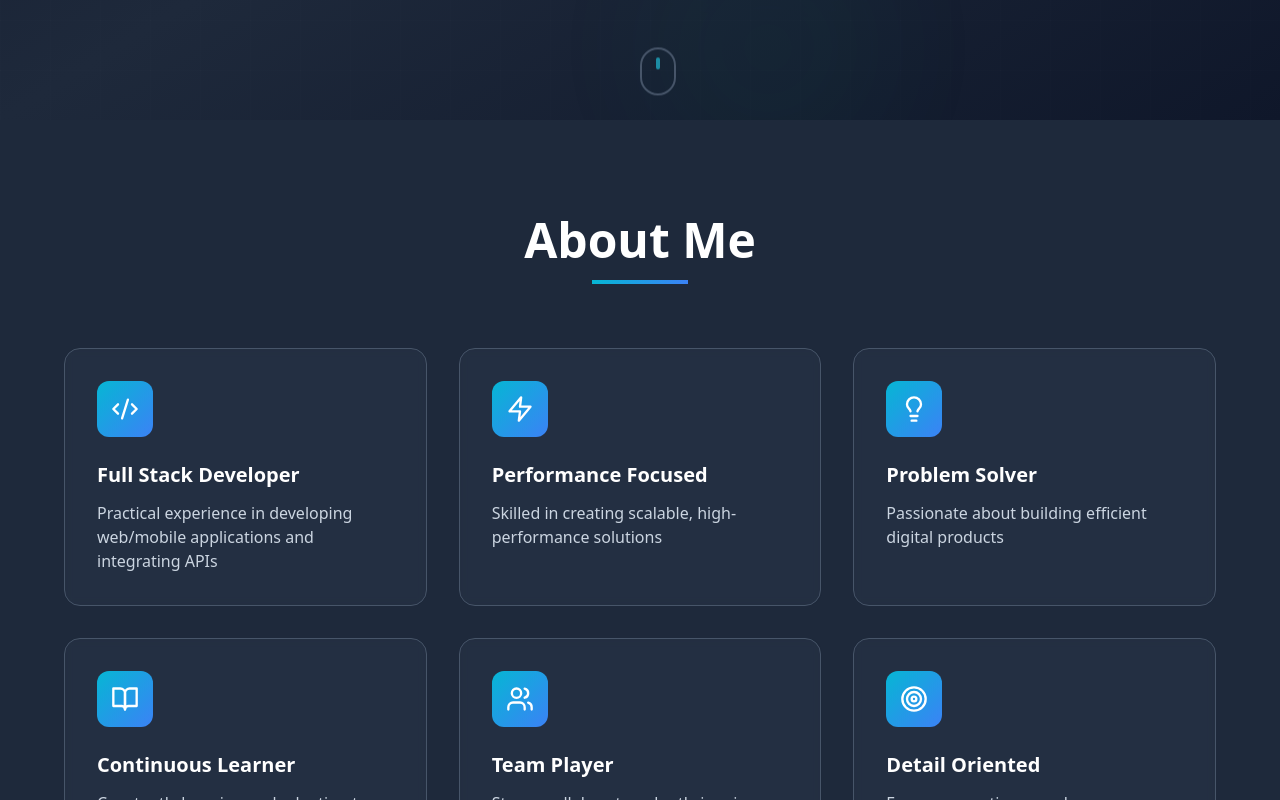
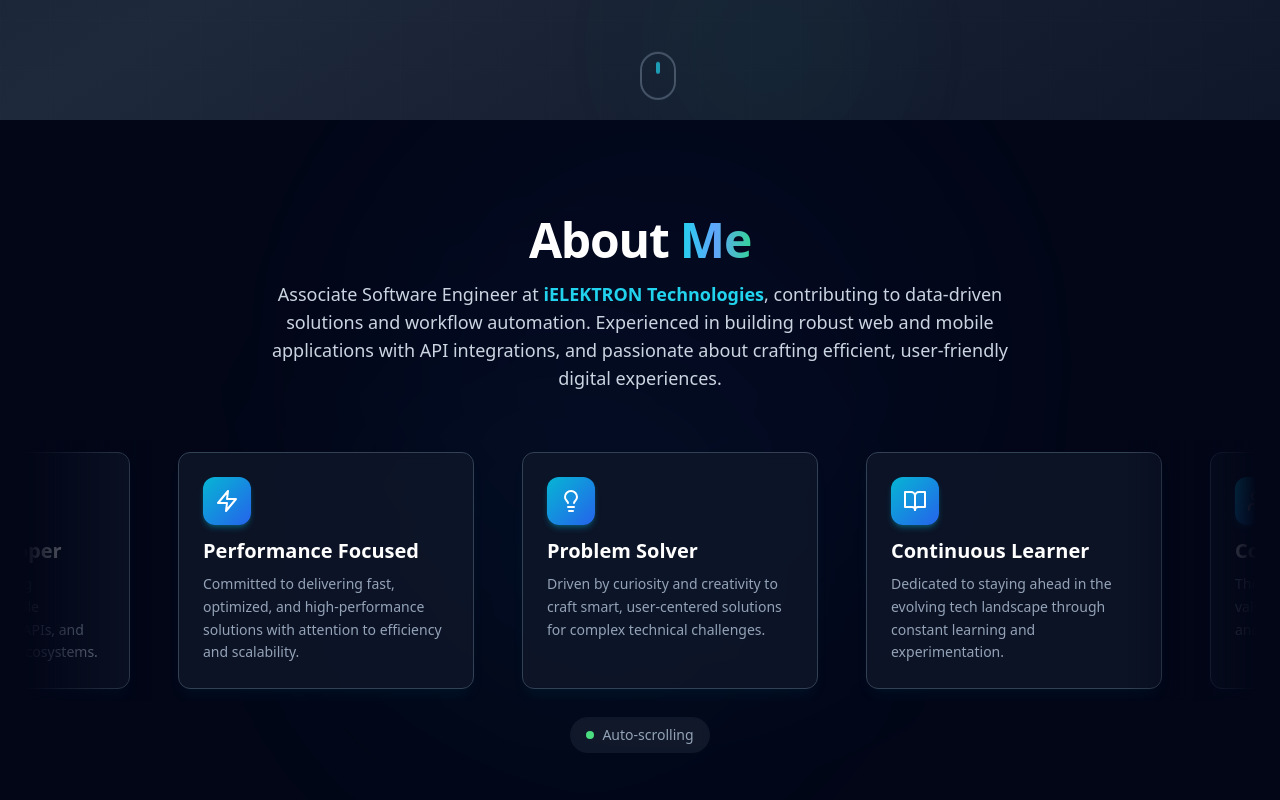
Before and after one commit to afriths/AfrithPortfolio, a React (Vite) app: page / in a window 1280 px wide. Shown: the part 680-1480 px from the top of the page. Built offline with nearby package versions, Linux system fonts and the light colour scheme.

Commit message:
complete new about section, resume added

```diff
--- a/src/components/About.tsx
+++ b/src/components/About.tsx
@@ -1,69 +1,193 @@
 import { Code2, Zap, Lightbulb, BookOpen, Users, Target } from 'lucide-react';
+import { useRef, useState, useEffect } from 'react';
 
 export default function About() {
+  const containerRef = useRef<HTMLDivElement>(null);
+  const [isPaused, setIsPaused] = useState(false);
+  const [showHint, setShowHint] = useState(true);
+  const scrollPosRef = useRef(0);
+  const isUserScrollingRef = useRef(false);
+
   const traits = [
-    {
-      icon: Code2,
-      title: 'Full Stack Developer',
-      description: 'Practical experience in developing web/mobile applications and integrating APIs'
-    },
-    {
-      icon: Zap,
-      title: 'Performance Focused',
-      description: 'Skilled in creating scalable, high-performance solutions'
-    },
-    {
-      icon: Lightbulb,
-      title: 'Problem Solver',
-      description: 'Passionate about building efficient digital products'
-    },
-    {
-      icon: BookOpen,
-      title: 'Continuous Learner',
-      description: 'Constantly learning and adapting to new technologies'
-    },
-    {
-      icon: Users,
-      title: 'Team Player',
-      description: 'Strong collaborator who thrives in team environments'
-    },
-    {
-      icon: Target,
-      title: 'Detail Oriented',
-      description: 'Focus on creating seamless user experiences across all platforms'
-    }
+    { icon: Code2, title: 'Full Stack Developer', description: 'Experienced in developing responsive web and mobile applications, integrating APIs, and building scalable digital ecosystems.' },
+    { icon: Zap, title: 'Performance Focused', description: 'Committed to delivering fast, optimized, and high-performance solutions with attention to efficiency and scalability.' },
+    { icon: Lightbulb, title: 'Problem Solver', description: 'Driven by curiosity and creativity to craft smart, user-centered solutions for complex technical challenges.' },
+    { icon: BookOpen, title: 'Continuous Learner', description: 'Dedicated to staying ahead in the evolving tech landscape through constant learning and experimentation.' },
+    { icon: Users, title: 'Collaborative Mindset', description: 'Thrives in team-driven environments, valuing communication, adaptability, and shared success.' },
+    { icon: Target, title: 'Detail Oriented', description: 'Focused on precision and quality, ensuring each product delivers an intuitive and seamless user experience.' },
   ];
 
+  // Duplicate traits multiple times for seamless looping
+  const duplicatedTraits = [...traits, ...traits, ...traits, ...traits];
+
+  // Auto-scroll effect
+  useEffect(() => {
+    const container = containerRef.current;
+    if (!container) return;
+
+    let animationId: number;
+    const scrollSpeed = 0.5;
+
+    const animateScroll = () => {
+      if (!isPaused && container && !isUserScrollingRef.current) {
+        scrollPosRef.current += scrollSpeed;
+
+        // Reset scroll position when we reach the duplicated content boundary
+        if (scrollPosRef.current >= container.scrollWidth / 2) {
+          scrollPosRef.current = 0;
+        }
+
+        container.scrollLeft = scrollPosRef.current;
+      }
+      animationId = requestAnimationFrame(animateScroll);
+    };
+
+    animationId = requestAnimationFrame(animateScroll);
+    return () => cancelAnimationFrame(animationId);
+  }, [isPaused]);
+
+  // Sync scroll position when user scrolls manually
+  const handleScroll = () => {
+    if (containerRef.current && isUserScrollingRef.current) {
+      scrollPosRef.current = containerRef.current.scrollLeft;
+    }
+    setShowHint(false);
+  };
+
+  const handleMouseEnter = () => {
+    setIsPaused(true);
+    isUserScrollingRef.current = true;
+
+    // Store current position when user starts interacting
+    if (containerRef.current) {
+      scrollPosRef.current = containerRef.current.scrollLeft;
+    }
+  };
+
+  const handleMouseLeave = () => {
+    setIsPaused(false);
+    isUserScrollingRef.current = false;
+
+    // Continue from the stored position
+    // No need to reset scrollPosRef.current since it's already updated by handleScroll
+  };
+
+  // Hide hint after 5 seconds
+  useEffect(() => {
+    const timer = setTimeout(() => {
+      setShowHint(false);
+    }, 5000);
+    return () => clearTimeout(timer);
+  }, []);
+
   return (
-    <section id="about" className="py-16 md:py-24 bg-slate-800">
-      <div className="container mx-auto px-4 sm:px-6">
-        <div className="max-w-6xl mx-auto">
-          <div className="text-center mb-12 md:mb-16">
-            <h2 className="text-3xl sm:text-4xl md:text-5xl font-bold mb-4 text-white">
-              About Me
-            </h2>
-            <div className="w-24 h-1 bg-gradient-to-r from-cyan-500 to-blue-500 mx-auto"></div>
-          </div>
+    <section id="about" className="py-16 md:py-24 bg-slate-950 relative overflow-hidden">
+      {/* Background Glow */}
+      <div className="absolute inset-0 opacity-40">
+        <div className="absolute top-1/4 left-1/4 w-[500px] h-[500px] bg-cyan-700/10 rounded-full blur-[100px]" />
+        <div className="absolute bottom-1/4 right-1/4 w-[600px] h-[600px] bg-blue-700/10 rounded-full blur-[100px]" />
+      </div>
 
-          <div className="grid grid-cols-1 sm:grid-cols-2 lg:grid-cols-3 gap-6 md:gap-8">
-            {traits.map((trait, index) => {
+      <div className="container mx-auto px-6 relative z-10">
+        {/* HEADER */}
+        <div className="max-w-4xl mx-auto text-center mb-8 md:mb-12">
+          <h2 className="text-4xl md:text-5xl font-extrabold mb-4 text-white tracking-tight">
+            About{' '}
+            <span className="bg-gradient-to-r from-cyan-400 via-blue-400 to-emerald-400 bg-clip-text text-transparent">
+              Me
+            </span>
+          </h2>
+          <p className="text-base md:text-lg text-slate-300 max-w-3xl mx-auto leading-relaxed">
+            Associate Software Engineer at{' '}
+            <span className="text-cyan-400 font-semibold">iELEKTRON Technologies</span>, contributing to
+            data-driven solutions and workflow automation. Experienced in building robust web and mobile
+            applications with API integrations, and passionate about crafting efficient, user-friendly digital
+            experiences.
+          </p>
+        </div>
+
+        {/* SCROLLABLE SECTION */}
+        <div className="relative py-0 md:py-0">
+          {/* Fade overlays */}
+          <div className="absolute inset-y-0 left-0 w-32 bg-gradient-to-r from-slate-950 to-transparent z-20 pointer-events-none" />
+          <div className="absolute inset-y-0 right-0 w-32 bg-gradient-to-l from-slate-950 to-transparent z-20 pointer-events-none" />
+
+          {/* Scroll hint */}
+          {showHint && (
+            <div className="absolute top-2 left-1/2 transform -translate-x-1/2 z-30">
+              <div className="flex items-center space-x-2 bg-slate-800/90 backdrop-blur-sm px-4 py-2 rounded-full border border-slate-600">
+                <div className="flex space-x-1">
+                  <div className="w-1 h-1 bg-cyan-400 rounded-full animate-bounce" />
+                  <div className="w-1 h-1 bg-cyan-400 rounded-full animate-bounce" style={{animationDelay: '0.1s'}} />
+                  <div className="w-1 h-1 bg-cyan-400 rounded-full animate-bounce" style={{animationDelay: '0.2s'}} />
+                </div>
+                <span className="text-cyan-400 text-xs font-medium">Hover to pause and scroll</span>
+              </div>
+            </div>
+          )}
+
+          <div
+            ref={containerRef}
+            className="overflow-x-scroll hide-scrollbar flex space-x-6 cursor-grab active:cursor-grabbing"
+            onMouseEnter={handleMouseEnter}
+            onMouseLeave={handleMouseLeave}
+            onScroll={handleScroll}
+          >
+            {duplicatedTraits.map((trait, index) => {
               const Icon = trait.icon;
               return (
-                <div
-                  key={index}
-                  className="bg-slate-700/30 rounded-2xl p-6 md:p-8 backdrop-blur-sm hover:bg-slate-700/50 transform hover:-translate-y-2 transition-all duration-300 border border-slate-600 hover:border-cyan-500/50"
-                >
-                  <div className="w-14 h-14 bg-gradient-to-br from-cyan-500 to-blue-500 rounded-xl flex items-center justify-center mb-4 md:mb-6">
-                    <Icon className="w-7 h-7 text-white" />
+                <div key={index} className="flex-shrink-0 w-72 md:w-80 p-3">
+                  <div
+                    className="relative p-5 md:p-6 h-full
+                      rounded-xl border border-slate-700
+                      bg-slate-900/80 backdrop-blur-sm
+                      shadow-lg shadow-cyan-500/5
+                      transition-all duration-300 hover:scale-[1.02]
+                      hover:border-cyan-500/50 hover:shadow-cyan-500/20
+                      cursor-pointer group"
+                  >
+                    <div className="flex flex-col gap-3">
+                      <div
+                        className="flex-shrink-0 w-12 h-12
+                          rounded-xl flex items-center justify-center
+                          bg-gradient-to-br from-cyan-500 to-blue-600
+                          shadow-md shadow-cyan-500/30 group-hover:scale-110 transition-transform duration-300"
+                      >
+                        <Icon className="w-6 h-6 text-white" />
+                      </div>
+                      <div>
+                        <h3 className="text-lg md:text-xl font-bold text-white mb-2">{trait.title}</h3>
+                        <p className="text-slate-400 text-sm leading-relaxed">{trait.description}</p>
+                      </div>
+                    </div>
                   </div>
-                  <h3 className="text-lg md:text-xl font-bold text-white mb-3">{trait.title}</h3>
-                  <p className="text-slate-300 text-sm md:text-base leading-relaxed">{trait.description}</p>
                 </div>
               );
             })}
           </div>
         </div>
+
+        {/* Status indicator */}
+        <div className="text-center mt-4">
+          <div className="inline-flex items-center space-x-2 bg-slate-800/50 backdrop-blur-sm px-4 py-2 rounded-full">
+            <div className={`w-2 h-2 rounded-full ${isPaused ? 'bg-amber-400 animate-pulse' : 'bg-green-400'}`} />
+            <span className="text-slate-400 text-sm">
+              {isPaused ? 'Paused - Scroll to explore' : 'Auto-scrolling'}
+            </span>
+          </div>
+        </div>
       </div>
+
+      {/* Styles */}
+      <style jsx>{`
+        .hide-scrollbar::-webkit-scrollbar {
+          display: none;
+        }
+        .hide-scrollbar {
+          -ms-overflow-style: none;
+          scrollbar-width: none;
+        }
+      `}</style>
     </section>
   );
 }
--- a/src/components/Hero.tsx
+++ b/src/components/Hero.tsx
@@ -1,6 +1,7 @@
 import { Github, Linkedin, Mail, Download, MapPin, Calendar } from 'lucide-react';
 import { useState, useEffect, useRef } from 'react';
 import photo from '../assets/cropped.jpg';
+import resume from '../assets/Afrith_Resume.pdf';
 
 export default function Hero() {
   const [currentTextIndex, setCurrentTextIndex] = useState(0);
@@ -144,7 +145,7 @@ export default function Hero() {
                           </button>
 
                           <a
-                              href="/resume.pdf"
+                              href={resume}
                               download
                               className="group flex items-center gap-3 px-8 py-4 bg-slate-800/50 backdrop-blur-sm text-white rounded-xl font-semibold border-2 border-slate-700 hover:border-cyan-500 hover:bg-slate-700/50 hover:shadow-2xl hover:shadow-cyan-500/30 transform hover:-translate-y-1 transition-all duration-300"
                           >
--- a/tailwind.config.js
+++ b/tailwind.config.js
@@ -1,8 +1,25 @@
 /** @type {import('tailwindcss').Config} */
 export default {
+  // --- Standard Configuration ---
   content: ['./index.html', './src/**/*.{js,ts,jsx,tsx}'],
+
   theme: {
-    extend: {},
+    extend: {
+      // --- Marquee Animation Configuration (CORRECTED) ---
+      animation: {
+        // Defines the animation name, duration, timing, and repetition
+        marquee: 'marquee 10s linear infinite',
+      },
+      keyframes: {
+        // Defines the keyframes for the marquee movement
+        marquee: {
+          '0%': { transform: 'translateX(0%)' },
+          '100%': { transform: 'translateX(-50%)' },
+        },
+      },
+      // --- End of Marquee Configuration ---
+    },
   },
+
   plugins: [],
 };
```
Also changed, not shown: src/index.css (+8 -1 lines), 1 other file (tests, documents, lock files or other folders).
